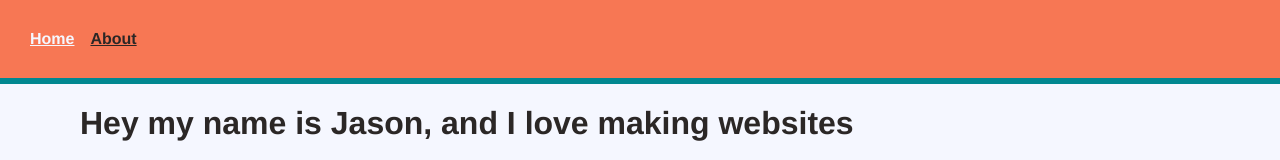
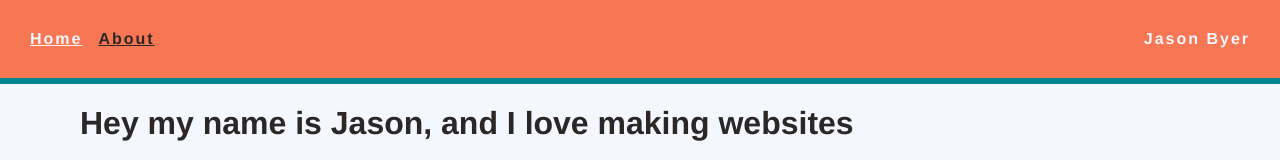
Before and after one commit to jbyer3/vue-portfolio-page, a Vue app: page / in a window 1280 px wide. Shown: the top 160 px of the page. Built offline with nearby package versions, Linux system fonts and the light colour scheme.

Commit message:
add name to nav and float right

```diff
--- a/src/App.vue
+++ b/src/App.vue
@@ -1,8 +1,13 @@
 <template>
   <div id="app">
     <div id="nav">
-      <router-link to="/">Home</router-link>
-      <router-link to="/about">About</router-link>
+      <div class="nav-left">
+        <router-link to="/">Home</router-link>
+        <router-link to="/about">About</router-link>
+      </div>
+      <div class="nav-right">
+        Jason Byer
+      </div>
     </div>
     <router-view/>
   </div>
@@ -30,11 +35,14 @@ html, body {
 }
 
 #nav {
+  // width: 100%;
   display: flex;
   align-items: flex-start;
+  justify-content: space-between;
   padding: 30px;
   background: $orange;
   border-bottom: $light-blue 0.4em solid;
+  letter-spacing: 2px;
   a {
     font-weight: bold;
     color: $black;
@@ -44,4 +52,13 @@ html, body {
     }
   }
 }
+
+.nav-right {
+  // padding: 0;
+  // margin: 0;
+  color: $offwhite;
+  font-weight: 700;
+  display: flex;
+  justify-content: flex-end;
+}
 </style>
```
